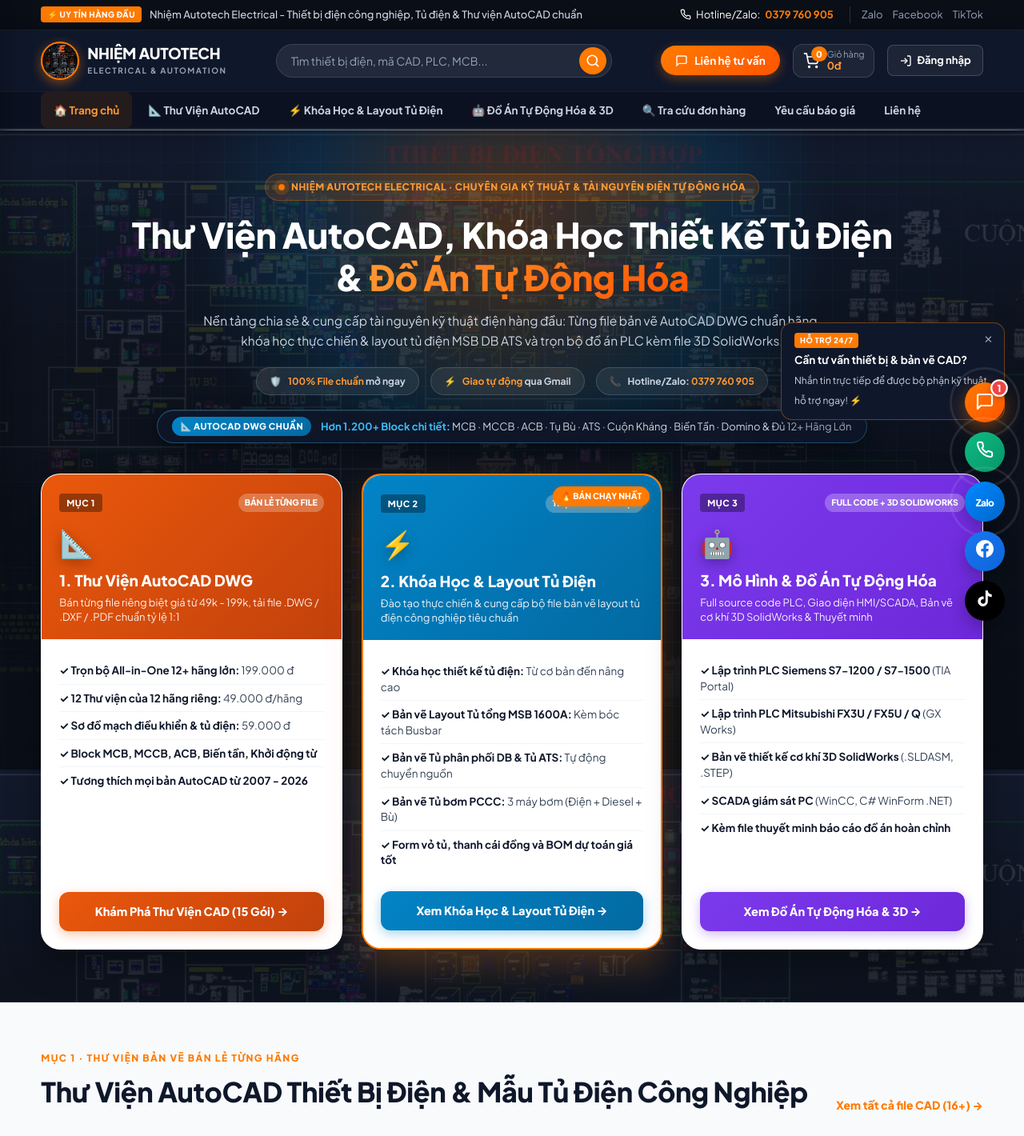
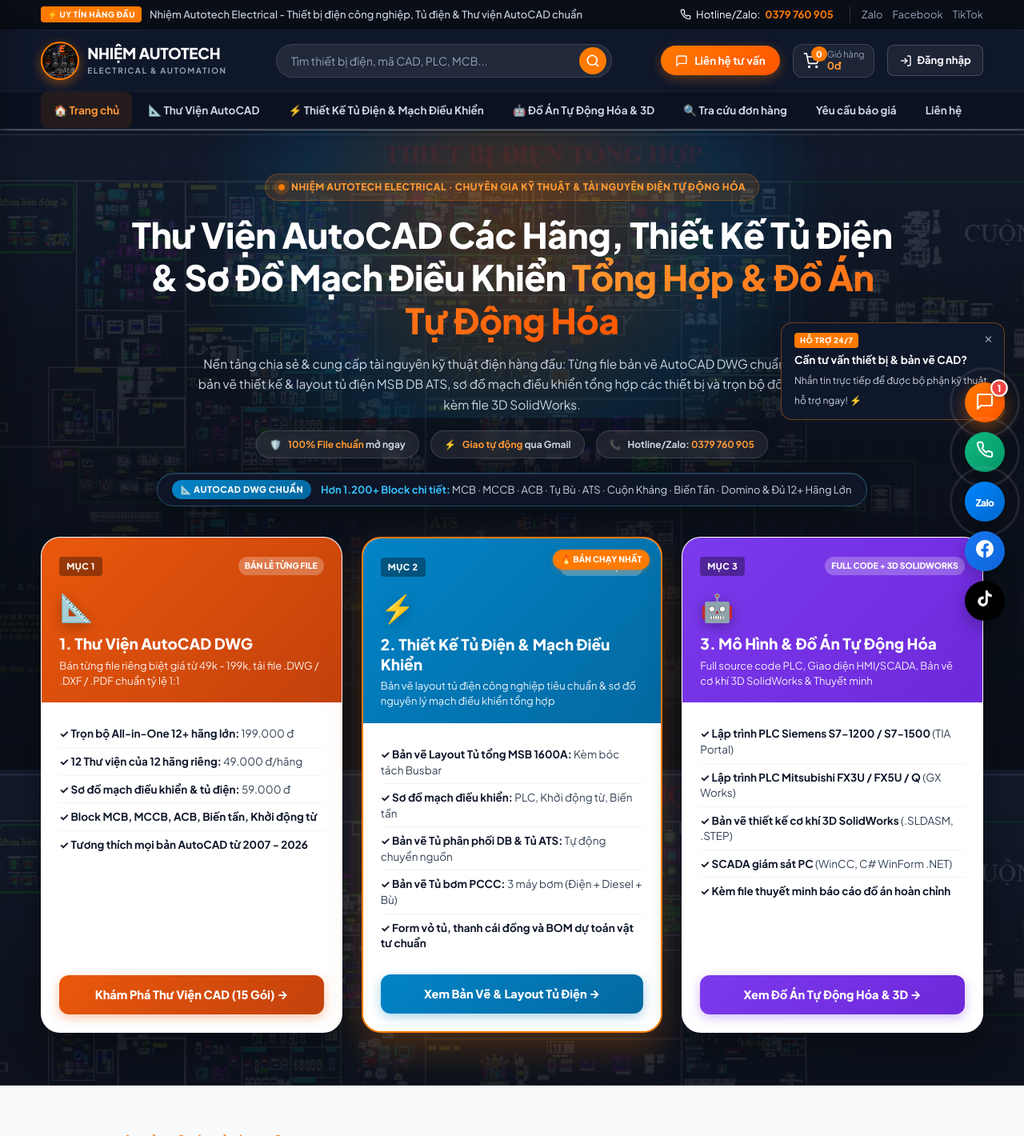
Before and after one commit to trinhnhiemtdh-hash/Nhiem-Autotech-Electrical, a Flask app: page / in a window 1280 px wide. Shown: the top 1420 px of the page at 80% size. Run offline with Flask 3, Linux system fonts and the light colour scheme; data comes from the database, SQL or seed files in the repository; data that the repository does not hold is empty.

Commit message:
Cap nhat tieu de trang chu: Thu Vien AutoCAD Cac Hang, Thiet Ke Tu Dien & So Do Mach Dieu Khien, xoa chu khoa hoc

```diff
--- a/app.py
+++ b/app.py
@@ -61,12 +61,15 @@ def initialize_database():
 
     default_categories = [
         ("Thư viện AutoCAD", "thu-vien-autocad"),
-        ("Khóa học & Layout Tủ điện", "thiet-ke-tu-dien"),
+        ("Thiết kế Tủ điện & Mạch điều khiển", "thiet-ke-tu-dien"),
         ("Mô hình & Đồ án Tự động hóa", "do-an-tu-dong-hoa"),
     ]
     for name, slug in default_categories:
-        if not Category.query.filter_by(slug=slug).first():
+        cat_obj = Category.query.filter_by(slug=slug).first()
+        if not cat_obj:
             db.session.add(Category(name=name, slug=slug))
+        elif slug == "thiet-ke-tu-dien" and "Khóa học" in cat_obj.name:
+            cat_obj.name = "Thiết kế Tủ điện & Mạch điều khiển"
     if not User.query.filter_by(email=app.config["ADMIN_EMAIL"]).first():
         db.session.add(User(name="Administrator", email=app.config["ADMIN_EMAIL"],
                             password_hash=generate_password_hash(app.config["ADMIN_PASSWORD"]), is_admin=True))
--- a/templates/base.html
+++ b/templates/base.html
@@ -136,7 +136,7 @@
 
         <li class="menu-item">
           <a href="{{ url_for('products', category='thiet-ke-tu-dien') }}" class="menu-link {% if request.args.get('category') == 'thiet-ke-tu-dien' %}active{% endif %}">
-            ⚡ Khóa Học & Layout Tủ Điện
+            ⚡ Thiết Kế Tủ Điện & Mạch Điều Khiển
           </a>
         </li>
 
@@ -178,7 +178,7 @@
   <div class="drawer-nav">
     <a href="{{ url_for('index') }}" class="drawer-link">🏠 Trang chủ</a>
     <a href="{{ url_for('products', category='thu-vien-autocad') }}" class="drawer-link">📐 1. Thư viện AutoCAD (.DWG)</a>
-    <a href="{{ url_for('products', category='thiet-ke-tu-dien') }}" class="drawer-link">⚡ 2. Khóa học & Layout Tủ Điện</a>
+    <a href="{{ url_for('products', category='thiet-ke-tu-dien') }}" class="drawer-link">⚡ 2. Thiết Kế Tủ Điện & Mạch Điều Khiển</a>
     <a href="{{ url_for('products', category='do-an-tu-dong-hoa') }}" class="drawer-link">🤖 3. Mô hình & Đồ án Tự động hóa</a>
     <a href="{{ url_for('order_lookup') }}" class="drawer-link">🔍 Tra cứu đơn hàng & Tải file</a>
     <a href="{{ url_for('quote') }}" class="drawer-link">📝 Yêu cầu báo giá & Tư vấn</a>
--- a/templates/index.html
+++ b/templates/index.html
@@ -15,10 +15,10 @@
         <span>NHIỆM AUTOTECH ELECTRICAL · CHUYÊN GIA KỸ THUẬT & TÀI NGUYÊN ĐIỆN TỰ ĐỘNG HÓA</span>
       </div>
       <h1 class="hero-unified-title">
-        Thư Viện AutoCAD, Khóa Học Thiết Kế Tủ Điện & <span class="highlight-text">Đồ Án Tự Động Hóa</span>
+        Thư Viện AutoCAD Các Hãng, Thiết Kế Tủ Điện & Sơ Đồ Mạch Điều Khiển <span class="highlight-text">Tổng Hợp & Đồ Án Tự Động Hóa</span>
       </h1>
       <p class="hero-unified-desc">
-        Nền tảng chia sẻ & cung cấp tài nguyên kỹ thuật điện hàng đầu: Từng file bản vẽ AutoCAD DWG chuẩn hãng, khóa học thực chiến & layout tủ điện MSB DB ATS và trọn bộ đồ án PLC kèm file 3D SolidWorks.
+        Nền tảng chia sẻ & cung cấp tài nguyên kỹ thuật điện hàng đầu: Từng file bản vẽ AutoCAD DWG chuẩn hãng, bản vẽ thiết kế & layout tủ điện MSB DB ATS, sơ đồ mạch điều khiển tổng hợp các thiết bị và trọn bộ đồ án PLC kèm file 3D SolidWorks.
       </p>
 
       <!-- Quick Trust Badges -->
@@ -75,29 +75,29 @@
         </div>
       </div>
 
-      <!-- MỤC 2: Khóa Học & Layout Tủ Điện -->
+      <!-- MỤC 2: Thiết Kế Tủ Điện & Mạch Điều Khiển -->
       <div class="hero-pillar-card pillar-card-panel featured-hero-card">
         <div class="pillar-featured-tag">🔥 BÁN CHẠY NHẤT</div>
         <div class="hero-pillar-head pillar-color-panel">
           <div class="pillar-top-meta">
             <span class="pillar-badge">MỤC 2</span>
-            <span class="pillar-sub-tag">THỰC CHIẾN TỦ ĐIỆN</span>
+            <span class="pillar-sub-tag">THIẾT KẾ THỰC TẾ</span>
           </div>
           <div class="pillar-icon-box">⚡</div>
-          <h3>2. Khóa Học & Layout Tủ Điện</h3>
-          <p>Đào tạo thực chiến & cung cấp bộ file bản vẽ layout tủ điện công nghiệp tiêu chuẩn</p>
+          <h3>2. Thiết Kế Tủ Điện & Mạch Điều Khiển</h3>
+          <p>Bản vẽ layout tủ điện công nghiệp tiêu chuẩn & sơ đồ nguyên lý mạch điều khiển tổng hợp</p>
         </div>
         <div class="hero-pillar-content">
           <ul class="hero-checklist">
-            <li><strong>✓ Khóa học thiết kế tủ điện:</strong> Từ cơ bản đến nâng cao</li>
             <li><strong>✓ Bản vẽ Layout Tủ tổng MSB 1600A:</strong> Kèm bóc tách Busbar</li>
+            <li><strong>✓ Sơ đồ mạch điều khiển:</strong> PLC, Khởi động từ, Biến tần</li>
             <li><strong>✓ Bản vẽ Tủ phân phối DB & Tủ ATS:</strong> Tự động chuyển nguồn</li>
             <li><strong>✓ Bản vẽ Tủ bơm PCCC:</strong> 3 máy bơm (Điện + Diesel + Bù)</li>
-            <li><strong>✓ Form vỏ tủ, thanh cái đồng và BOM dự toán giá tốt</strong></li>
+            <li><strong>✓ Form vỏ tủ, thanh cái đồng và BOM dự toán vật tư chuẩn</strong></li>
           </ul>
           <div class="hero-pillar-action">
             <a href="{{ url_for('products', category='thiet-ke-tu-dien') }}" class="btn-pillar-panel">
-              Xem Khóa Học & Layout Tủ Điện →
+              Xem Bản Vẽ & Layout Tủ Điện →
             </a>
           </div>
         </div>
@@ -184,17 +184,17 @@
   </div>
 </section>
 
-<!-- SHOWCASE 2: KHÓA HỌC & LAYOUT TỦ ĐIỆN -->
+<!-- SHOWCASE 2: THIẾT KẾ & LAYOUT TỦ ĐIỆN -->
 <section class="section-container" style="background:#f8fafc;border-top:1px solid var(--border-line);border-bottom:1px solid var(--border-line);">
   <div class="container">
     <div class="section-header-modern">
       <div class="section-title-wrap">
-        <div class="section-eyebrow">MỤC 2 · THIẾT KẾ THỰC CHIẾN</div>
-        <h2 class="section-title">Khóa Học & Thiết Kế Các Loại Tủ Điện Công Nghiệp (MSB, DB, ATS, Bù)</h2>
+        <div class="section-eyebrow">MỤC 2 · THIẾT KẾ THỰC TẾ</div>
+        <h2 class="section-title">Thiết Kế Các Loại Tủ Điện Công Nghiệp & Mạch Điều Khiển (MSB, DB, ATS, Bù)</h2>
       </div>
       <div class="section-header-actions">
         <a href="{{ url_for('products', category='thiet-ke-tu-dien') }}" class="btn-view-all">
-          <span>Xem tất cả khóa học & layout ({{ panel_products|length }}+) →</span>
+          <span>Xem tất cả bản vẽ & layout ({{ panel_products|length }}+) →</span>
         </a>
       </div>
     </div>
@@ -255,7 +255,7 @@
       <div class="step-card-dark">
         <div class="step-dark-num">1</div>
         <h4>Chọn File Hoặc Đồ Án</h4>
-        <p>Bấm nút <strong>"Mua ngay"</strong> trên bất kỳ file CAD, khóa học layout tủ điện hoặc đồ án nào bạn cần.</p>
+        <p>Bấm nút <strong>"Mua ngay"</strong> trên bất kỳ file CAD, bản vẽ layout tủ điện hoặc đồ án nào bạn cần.</p>
       </div>
       <div class="step-card-dark">
         <div class="step-dark-num">2</div>
--- a/templates/products.html
+++ b/templates/products.html
@@ -3,7 +3,7 @@
   {% if selected_category == 'thu-vien-autocad' %}
     Thư Viện AutoCAD (.DWG) Bán Lẻ Từng File | Nhiệm Autotech
   {% elif selected_category == 'thiet-ke-tu-dien' %}
-    Khóa Học & Bộ File Layout Tủ Điện (MSB, DB, ATS) | Nhiệm Autotech
+    Thiết Kế & Bộ File Layout Tủ Điện (MSB, DB, ATS) | Nhiệm Autotech
   {% elif selected_category == 'do-an-tu-dong-hoa' %}
     Mô Hình & Đồ Án Tự Động Hóa PLC 3D SolidWorks | Nhiệm Autotech
   {% else %}
@@ -23,7 +23,7 @@
       <a href="{{ url_for('index') }}" style="color:#0284c7;text-decoration:none;">🏠 Trang chủ</a> /
       <span style="color:#0f172a;font-weight:600;">
         {% if selected_category == 'thu-vien-autocad' %}Thư viện AutoCAD
-        {% elif selected_category == 'thiet-ke-tu-dien' %}Khóa học & Layout Tủ điện
+        {% elif selected_category == 'thiet-ke-tu-dien' %}Thiết Kế & Layout Tủ Điện
         {% elif selected_category == 'do-an-tu-dong-hoa' %}Đồ án Tự động hóa
         {% else %}Tất cả sản phẩm{% endif %}
       </span>
@@ -47,7 +47,7 @@
         {% if selected_category == 'thu-vien-autocad' %}
           Thư Viện Bản Vẽ AutoCAD (.DWG) Chuẩn
         {% elif selected_category == 'thiet-ke-tu-dien' %}
-          Khóa Học & Layout Tủ Điện (MSB, DB, ATS, Bù)
+          Thiết Kế & Layout Tủ Điện (MSB, DB, ATS, Bù)
         {% elif selected_category == 'do-an-tu-dong-hoa' %}
           Mô Hình & Đồ Án Tự Động Hóa (PLC, SCADA, 3D)
         {% else %}
```
